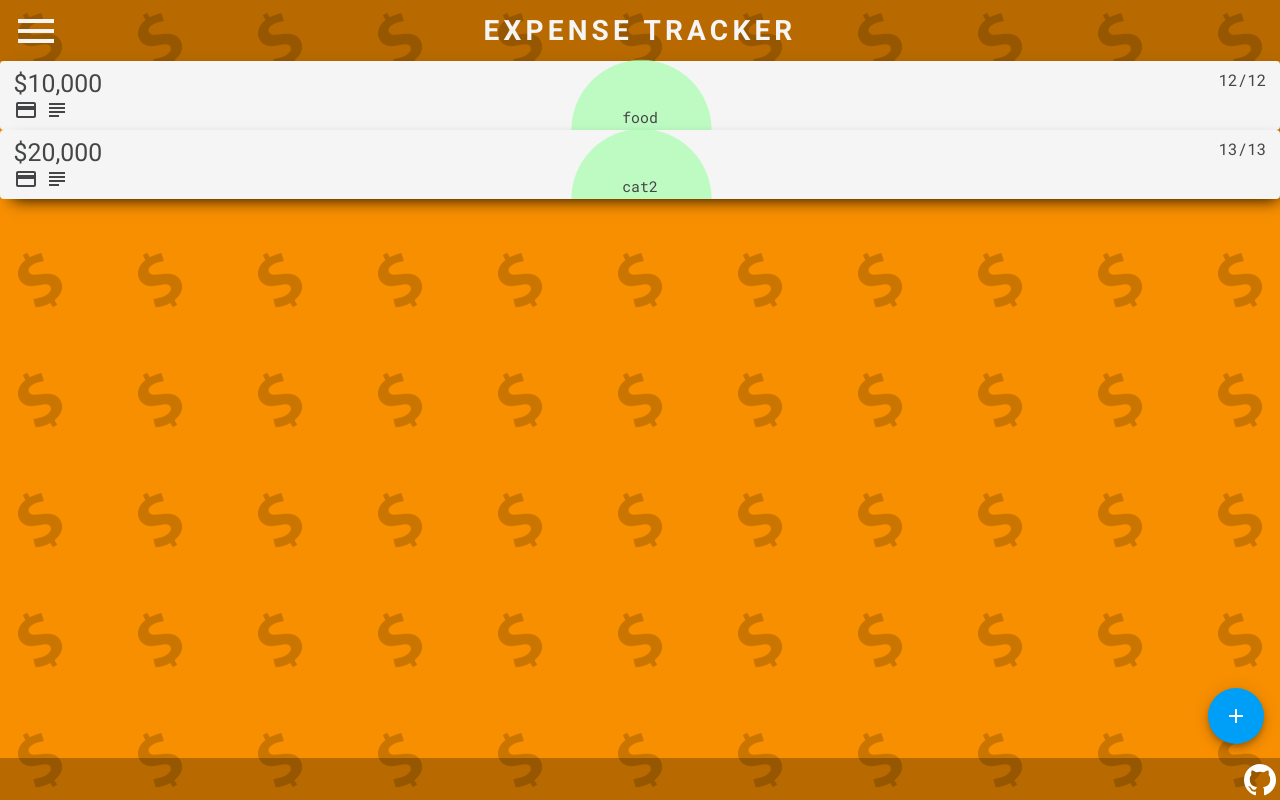
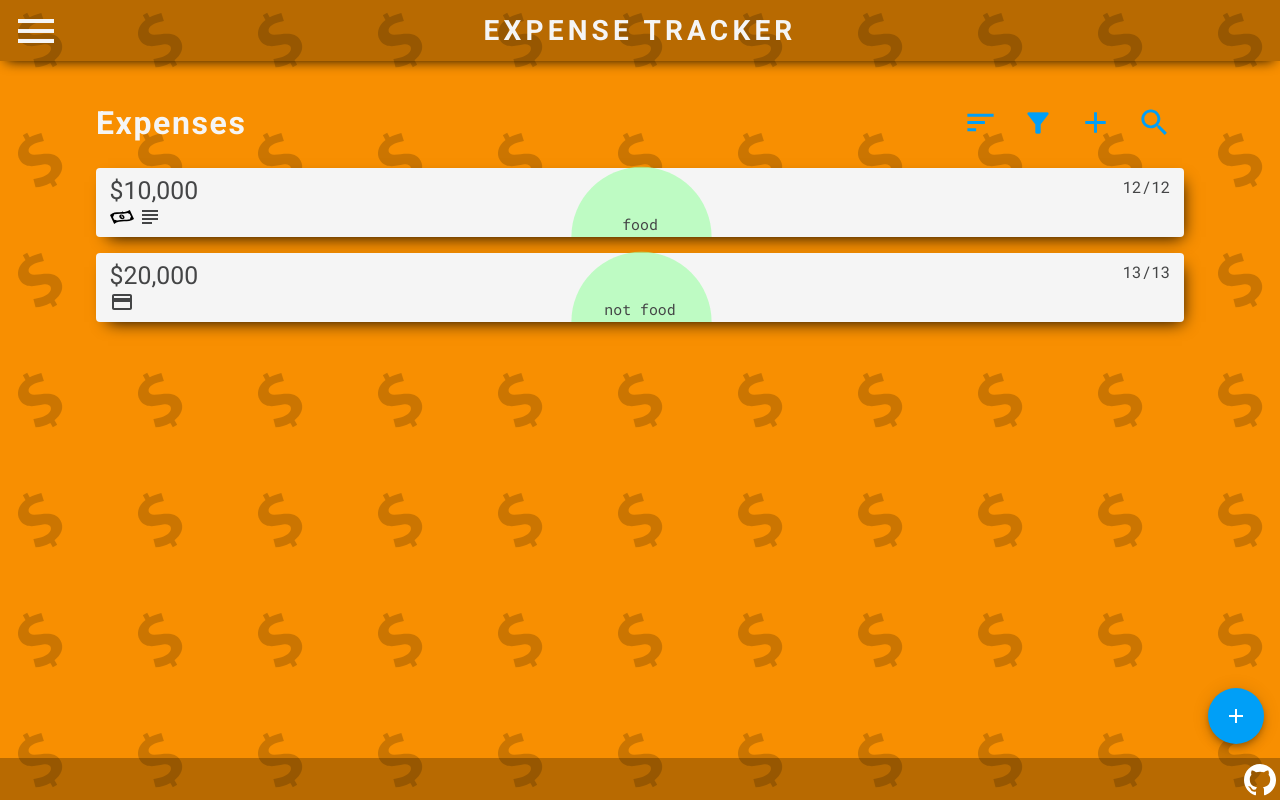
Before and after one commit to Zeitverschwender/expense-tracker-frontend, a React (Create React App) app: page / in a window 1280 px wide. Built offline with nearby package versions, Linux system fonts and the light colour scheme.

Commit message:
feat: Expense list header

```diff
--- a/src/components/expenseCardsContainer/ExpenseCardsContainer.js
+++ b/src/components/expenseCardsContainer/ExpenseCardsContainer.js
@@ -1,6 +1,7 @@
 import React, { useState } from "react";
 import ExpenseCard from "./expenseCard/ExpenseCard";
-// import PropTypes from 'prop-types'
+
+import Styles from "./ExpenseCardsContainer.module.scss";
 
 const ExpenseCardsContainer = (props) => {
   const [expenses, setExpenses] = useState([
@@ -9,28 +10,25 @@
       date: "12/12",
       note: "note1",
       category: "food   ",
-      paymentType: "card1",
+      paymentType: "Cash",
       amount: 10000,
     },
     {
       id: "2",
       date: "13/13",
-      note: "note2",
-      category: "cat2",
-      paymentType: "card2",
+      category: "not food",
+      paymentType: "qweasd",
       amount: 20000,
     },
   ]);
 
-  const expenseCards = expenses.map((expense) => (
-    <ExpenseCard key={expense.id} expense={expense}></ExpenseCard>
-  ));
-
-  return <div>{expenseCards}</div>;
+  return (
+    <div className={Styles.expensesCardsList}>
+      {expenses.map((expense) => (
+        <ExpenseCard key={expense.id} expense={expense}></ExpenseCard>
+      ))}
+    </div>
+  );
 };
 
-// ExpenseCardsContainer.propTypes = {
-
-// }
-
 export default ExpenseCardsContainer;
--- /dev/null
+++ b/src/components/expenseCardsContainer/ExpenseCardsContainer.module.scss
@@ -0,0 +1,10 @@
+.expensesCardsList {
+  margin-top: 1em;
+
+  & > * {
+    margin-bottom: 1em;
+  }
+  & > *:last-child {
+    margin-bottom: 0;
+  }
+}
--- /dev/null
+++ b/src/components/expenseCardsContainer/expenseListHeader/ExpenseListHeader.js
@@ -0,0 +1,38 @@
+import React from "react";
+import PropTypes from "prop-types";
+
+import { IconButton } from "@material-ui/core";
+
+import SortIcon from "@material-ui/icons/Sort";
+import AddIcon from "@material-ui/icons/Add";
+import SearchSharpIcon from "@material-ui/icons/SearchSharp";
+
+import Styles from "./ExpenseListHeader.module.scss";
+
+function ExpenseListHeader(props) {
+  return (
+    <div className={Styles.expensesHeader}>
+      <h2>Expenses</h2>
+      <div className={Styles.headerIcons}>
+        <IconButton aria-label="sort" color="secondary">
+          <SortIcon fontSize="large" />
+        </IconButton>
+        <IconButton aria-label="filter" color="secondary">
+          <span className="material-icons" style={{ fontSize: "2rem" }}>
+            filter_alt
+          </span>
+        </IconButton>
+        <IconButton aria-label="add" color="secondary">
+          <AddIcon fontSize="large" />
+        </IconButton>
+        <IconButton aria-label="search" color="secondary">
+          <SearchSharpIcon fontSize="large" />
+        </IconButton>
+      </div>
+    </div>
+  );
+}
+
+ExpenseListHeader.propTypes = {};
+
+export default ExpenseListHeader;
--- /dev/null
+++ b/src/components/expenseCardsContainer/expenseListHeader/ExpenseListHeader.module.scss
@@ -0,0 +1,18 @@
+.expensesHeader {
+  margin-top: 2em;
+
+  display: flex;
+  align-items: center;
+
+  h2 {
+    font-weight: 700;
+    font-size: 2rem;
+    letter-spacing: 0.05em;
+
+    margin: 0;
+  }
+
+  .headerIcons {
+    margin-left: auto;
+  }
+}
--- a/src/containers/home/Home.js
+++ b/src/containers/home/Home.js
@@ -1,20 +1,26 @@
 import React from "react";
 import PropTypes from "prop-types";
+import { Fab } from "@material-ui/core";
+
 import ExpenseCardsContainer from "../../components/expenseCardsContainer/ExpenseCardsContainer";
-import { Fab } from "@material-ui/core";
+import ExpenseListHeader from "../../components/expenseCardsContainer/expenseListHeader/ExpenseListHeader";
+
 import AddIcon from "@material-ui/icons/Add";
 
-import styles from "./Home.module.scss";
+import Styles from "./Home.module.scss";
 
 const Home = (props) => {
   return (
     <React.Fragment>
-      <div className={styles.fab}>
+      <div className={Styles.fab}>
         <Fab color="secondary" size="large" aria-label="add expense">
           <AddIcon />
         </Fab>
       </div>
-      <ExpenseCardsContainer></ExpenseCardsContainer>
+      <section className={Styles.expenseCardsContainer}>
+        <ExpenseListHeader />
+        <ExpenseCardsContainer></ExpenseCardsContainer>
+      </section>
     </React.Fragment>
   );
 };
--- a/src/containers/home/Home.module.scss
+++ b/src/containers/home/Home.module.scss
@@ -1,9 +1,14 @@
 .fab {
-    position: absolute;
-    bottom: 3.5em;
-    right: 1em;
+  position: absolute;
+  bottom: 3.5em;
+  right: 1em;
 
-    svg{
-        fill: white;
-    }
+  svg {
+    fill: white;
+  }
 }
+
+.expenseCardsContainer {
+  width: 85%;
+  margin: 0 auto;
+}
```
